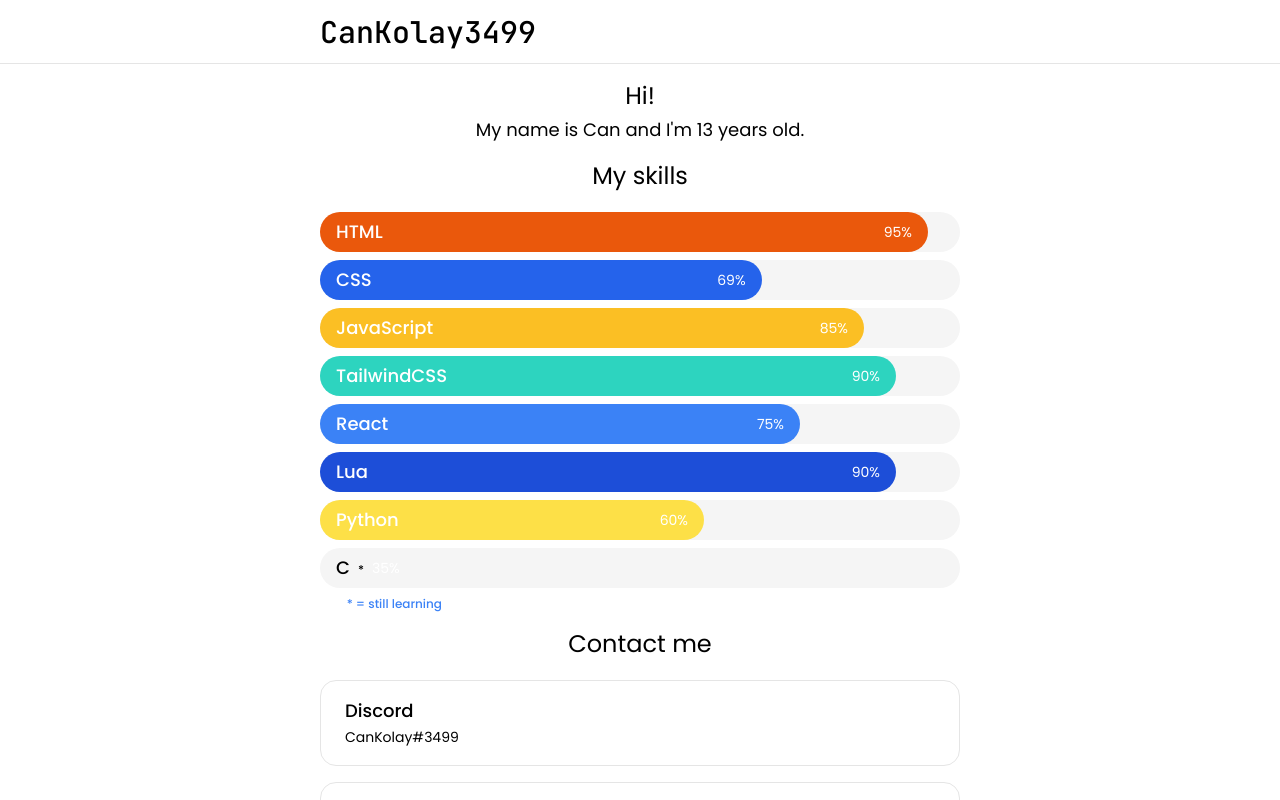
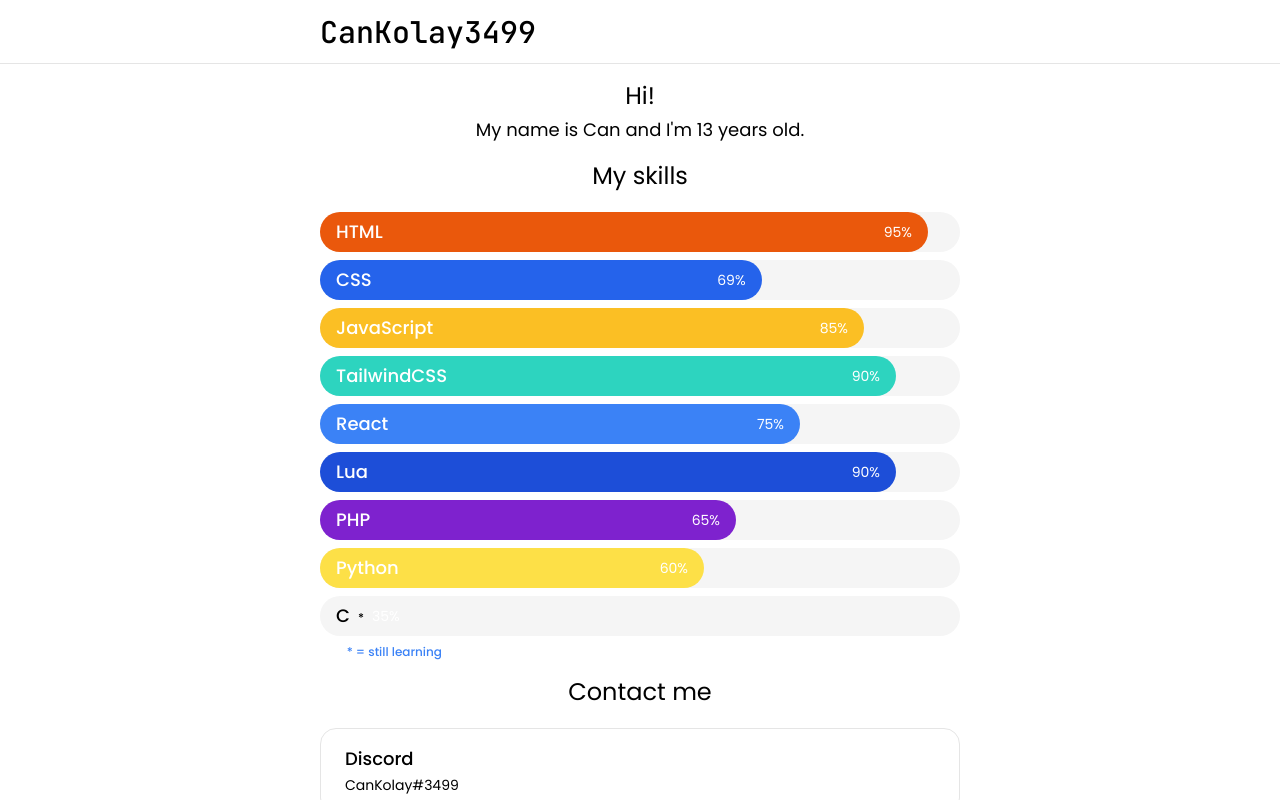
Before and after one commit to CanKolay3499/portfolio, a Next.js app: page / in a window 1280 px wide. Shown: the top 800 px of the page. Built offline with nearby package versions, Linux system fonts and the light colour scheme.

Commit message:
feat: Add php and update packages

```diff
--- a/pages/index.tsx
+++ b/pages/index.tsx
@@ -51,15 +51,21 @@
       delay: 0.75
     },
     {
+      label: 'PHP',
+      percent: 65,
+      className: 'text-white bg-purple-700',
+      delay: 0.9
+    },
+    {
       label: 'Python',
       percent: 60,
       className: 'text-white bg-yellow-300',
-      delay: 0.9
+      delay: 1.05
     },
     {
       label: 'C',
       percent: 35,
-      delay: 1.05,
+      delay: 1.30,
       learning: true
     }
   ]
```
Also changed, not shown: package.json (+9 -9 lines).
